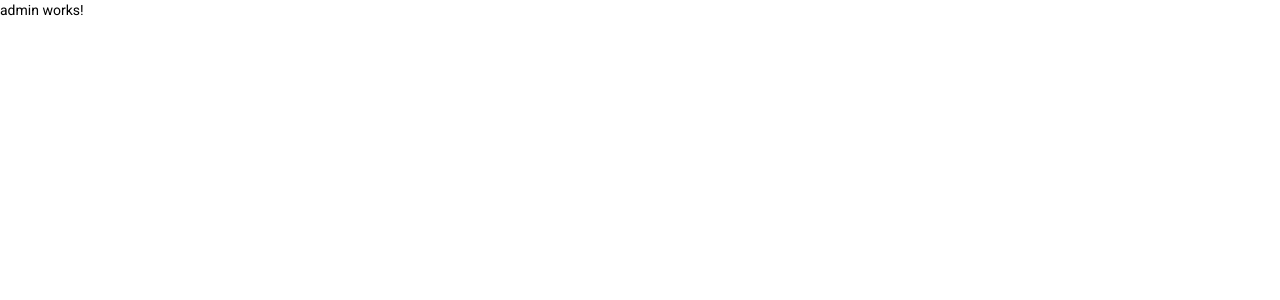
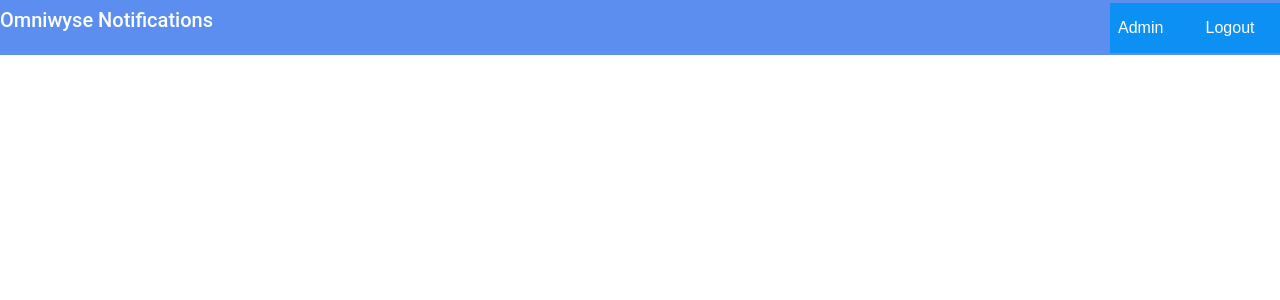
Before and after one commit to NagamaniKambam/Omniwyse-Project-FrontEnd, an Angular app: page /admin in a window 1280 px wide. Shown: the top 300 px of the page. Built offline with nearby package versions, Linux system fonts and the light colour scheme; sample sign-in values are in the browser's storage.

Commit message:
Create Announcment Page added

```diff
--- a/src/app/admin/admin.component.css
+++ b/src/app/admin/admin.component.css
@@ -1,9 +1,29 @@
-button {
-    background-color: #4CAF50;
+
+button{
+    background: rgb(13, 144, 243);
+    border-color: transparent;
+    color: #fff;
+    position: absolute;
+    right: 0;
+    cursor: pointer;
+    width: 100px;
+     height: 50px ;
+     font-size: medium;
+}
+.toolbar {
+    position: absolute;
+    top: 0;
+    left: 0;
+    right: 0;
+    height: 55px;
+    display: flex;
+    align-items: center;
+    background-color: #5b8eee;
     color: white;
-    padding: 14px 20px;
-    margin: 8px 0;
-    border: none;
-    cursor: pointer;
-    width: 100%;
+    font-weight: 300;
   }
+  .span1{
+    padding-right: 10em;
+    position: left;
+    font-size: medium;
+  }
--- a/src/app/admin/admin.component.html
+++ b/src/app/admin/admin.component.html
@@ -1 +1,11 @@
-<p>admin works!</p>
+
+<div class="toolbar" role="banner">
+
+    <h2> <span>Omniwyse Notifications</span></h2>
+
+ <button class="span1" (click)="admin()">Admin</button>
+ <button (click)="logout()">Logout</button>
+
+ </div>
+
+ <router-outlet></router-outlet>
--- a/src/app/admin/admin.component.ts
+++ b/src/app/admin/admin.component.ts
@@ -1,5 +1,6 @@
 import { Component, OnInit } from '@angular/core';
-
+import { Router } from '@angular/router';
+import { AuthServiceService } from '../auth-service.service';
 @Component({
   selector: 'app-admin',
   templateUrl: './admin.component.html',
@@ -7,9 +8,18 @@ import { Component, OnInit } from '@angular/core';
 })
 export class AdminComponent implements OnInit {
 
-  constructor() { }
+  constructor(private authService: AuthServiceService, private router: Router) { }
 
   ngOnInit(): void {
   }
 
+  logout(){
+    localStorage.clear();
+    this.authService.logout();
+    this.router.navigateByUrl('');
+  }
+  admin(){
+    this.router.navigateByUrl('/createnotification');
+  }
+
 }
--- a/src/app/app-routing.module.ts
+++ b/src/app/app-routing.module.ts
@@ -3,11 +3,13 @@ import { Routes, RouterModule } from '@angular/router';
 import { LoginComponent } from './login/login.component';
 import {AdminComponent} from './admin/admin.component';
 import { AuthGuard } from './auth.guard';
+import {CreateNotificationComponent} from './create-notification/create-notification.component';
 
 
 const routes: Routes = [
   {path:'',component:LoginComponent},
-  {path:'admin',component:AdminComponent,canActivate:[AuthGuard]}
+  {path:'admin',component:AdminComponent,canActivate:[AuthGuard]},
+  {path: 'createnotification', component: CreateNotificationComponent,canActivate:[AuthGuard]},
 ];
 
 @NgModule({
--- a/src/app/app.module.ts
+++ b/src/app/app.module.ts
@@ -15,13 +15,15 @@ import {HttpClientModule,HTTP_INTERCEPTORS} from '@angular/common/http'
 import { FormsModule, ReactiveFormsModule } from '@angular/forms';
 import { AdminComponent } from './admin/admin.component';
 import { AuthGuard } from './auth.guard';
-import {TokenInterceptorService} from './token-interceptor.service'
+import {TokenInterceptorService} from './token-interceptor.service';
+import { CreateNotificationComponent } from './create-notification/create-notification.component'
 
 @NgModule({
   declarations: [
     AppComponent,
     LoginComponent,
-    AdminComponent
+    AdminComponent,
+    CreateNotificationComponent
   ],
   imports: [
     BrowserModule,
--- a/src/app/auth-service.service.ts
+++ b/src/app/auth-service.service.ts
@@ -19,4 +19,15 @@ export class AuthServiceService {
   getToken(){
     return localStorage.getItem('token');
   }
+ logout(){
+    localStorage.removeItem('ACCESS_TOKEN');
+    localStorage.clear();
+  }
+  getTags():Observable<any>{
+    return this.httpClient.get(environment.api+'/tags');
+  }
+
+  postAnnouncement(data):Observable<any>{
+    return this.httpClient.post(environment.api+'/announcements',data);
+  }
 }
--- /dev/null
+++ b/src/app/create-notification/create-notification.component.css
@@ -0,0 +1,53 @@
+
+button{
+    background: rgb(13, 144, 243);
+    border-color: transparent;
+    color: #fff;
+     font-size: medium;
+}
+.toolbar {
+    position: absolute;
+    top: 0;
+    left: 0;
+    right: 0;
+    height: 55px;
+    display: flex;
+    align-items: center;
+    background-color: #5b8eee;
+    color: white;
+    font-weight: 300;
+  }
+  .span1{
+    padding-left: 30em;
+    position: left;
+    font-size: medium;
+  }
+
+  .Back{
+    padding-top: 3em;
+    padding-left: 2em;
+    float:left;
+
+  }
+
+  .span1 {
+    background-color: rgba(13, 84, 238, 0.856);
+    border: none;
+    color: white;
+    padding: 15px 32px;
+    text-align: center;
+    text-decoration: none;
+    display: inline-block;
+    font-size: 16px;
+    position: left;
+    position: absolute;
+    right: -10px;
+    width: 100px;
+    height: 60px;
+  }
+  .form1 {
+    max-width: 620px;
+    margin: auto;
+    padding: 10px;
+    background: #97adbe;
+  }
--- /dev/null
+++ b/src/app/create-notification/create-notification.component.html
@@ -0,0 +1,45 @@
+<div class="toolbar" role="banner">
+
+    <h2> <span>Omniwyse Notifications</span></h2>
+
+    <button class="span1"  (click)="logout()">Logout</button>
+
+ </div>
+   <hr><hr><hr><hr><hr><hr>
+   <button class="back" (click)="Back()">Back</button>
+  <form   [formGroup] = "notificationForm">
+
+<div class="form1" style="background-image: url('./images/2.png');">
+
+    <p><label>Title:</label></p>
+    <p> <input type="text"  size="50"  style="height: 30px; font-size: 14pt;" formControlName="title"></p>
+
+    <p><label>Description:</label></p>
+   <p> <input type="text"  size="50"  style="height: 60px; font-size: 14pt;" formControlName="description"></p>
+
+ <p><label>Details:</label></p>
+   <p> <input type="text"  size="50"  style="height: 120px; font-size: 14pt;" formControlName="details"></p>
+
+   <p><label>Link:</label></p>
+   <p><input type="text"  size="50"  style="height: 30px; font-size: 14pt;" formControlName="link"></p>
+
+   <p><label>Image:</label></p>
+    <p><input type="file" (change)="onFileSelected($event)"></p>
+
+    <p><label>select tags:</label></p>
+    <p><select style="height: 40px;" formControlName="tags">
+        <option>employees</option>
+        <option>javaTeam</option>
+        <option>javascriptTeam</option>
+    </select>
+
+  <!--  <p> <input type="submit"  (click)="PreviousNotifications()" value="Previous notifications"  size="50" style="height: 60px;"></p>
+
+   <p><label for="Sheduled Time/Date">Sheduled Time/Date:</label></p>
+    <p><input type="datetime-local" id="Sheduled Time/Date" name="Sheduled Time/Date" size="60"  required></p> -->
+    <br>
+    <br>
+    <p><input type="submit" value="Send Now" (click)="postAnnouncement()" size="50" style='height: 40px;width:100px;margin:0 50%;position:relative;left:-50px;background-color: rgb(80, 226, 80);'></p>
+
+</div>
+</form>
--- /dev/null
+++ b/src/app/create-notification/create-notification.component.ts
@@ -0,0 +1,67 @@
+import { Component, OnInit } from '@angular/core';
+import { Router } from '@angular/router';
+import {AuthServiceService} from '../auth-service.service';
+import { FormGroup, FormControl, Validators ,FormBuilder} from '@angular/forms';
+@Component({
+  selector: 'app-create-notification',
+  templateUrl: './create-notification.component.html',
+  styleUrls: ['./create-notification.component.css']
+})
+export class CreateNotificationComponent implements OnInit {
+
+  notificationForm:FormGroup;
+  selectedFile: File=null;
+  constructor(private router:Router,private authService:AuthServiceService,private fb:FormBuilder) {
+    this.notificationForm = this.fb.group({
+      title:[''],
+      description:[''],
+      details:[''],
+      link:[''],
+      image:[''],
+      tags:['']
+    })
+  }
+
+  ngOnInit(): void {
+  }
+
+  onFileSelected(event){
+    this.selectedFile =<File> event.target.files[0];
+  }
+  logout(){
+    localStorage.clear();
+    this.authService.logout();
+    this.router.navigateByUrl('');
+  }
+
+  Back(){
+    this.router.navigateByUrl('/admin');
+  }
+
+  PreviousNotifications(){
+    this.router.navigateByUrl('/admin');
+  }
+  getTags(){
+    this.authService.getTags().subscribe( result =>{
+        console.log(result)
+    },(error:any)=>alert("Invalid Username Or Password"))
+
+  }
+  postAnnouncement(){
+    const fd = new FormData();
+    fd.append('image',this.selectedFile,this.selectedFile.name);
+    fd.append('title',this.notificationForm.get('title').value);
+    fd.append('description',this.notificationForm.get('description').value);
+    fd.append('details',this.notificationForm.get('details').value);
+    fd.append('link',this.notificationForm.get('link').value);
+    fd.append('tags',this.notificationForm.get('tags').value);
+    console.log(fd);
+    if(this. notificationForm.valid){
+      console.log('Post Announcement Called');
+      console.log(this.notificationForm.value);
+      this.authService.postAnnouncement(fd).subscribe( result =>{
+        console.log(result);
+      },(error:any)=>alert("Error in sending Annnouncement"))
+    }
+  }
+}
--- a/src/app/login/login.component.ts
+++ b/src/app/login/login.component.ts
@@ -24,6 +24,7 @@ export class LoginComponent implements OnInit {
 
   loginProcess(){
     if(this.formGroup.valid){
+      console.log(this.formGroup.value)
       this.authService.login(this.formGroup.value).subscribe( result =>{
 
         if(result.isAdmin){
--- a/src/index.html
+++ b/src/index.html
@@ -2,12 +2,10 @@
 <html lang="en">
 <head>
   <meta charset="utf-8">
-  <title>App</title>
+  <title>Omniwyse Announcements</title>
   <base href="/">
   <meta name="viewport" content="width=device-width, initial-scale=1">
   <link rel="icon" type="image/x-icon" href="favicon.ico">
-  <link href="https://fonts.googleapis.com/css?family=Roboto:300,400,500&display=swap" rel="stylesheet">
-  <link href="https://fonts.googleapis.com/icon?family=Material+Icons" rel="stylesheet">
 </head>
 <body class="mat-typography">
   <app-root></app-root>
```
Also changed, not shown: src/app/images/2.png (added), 1 other file (tests, documents, lock files or other folders).
